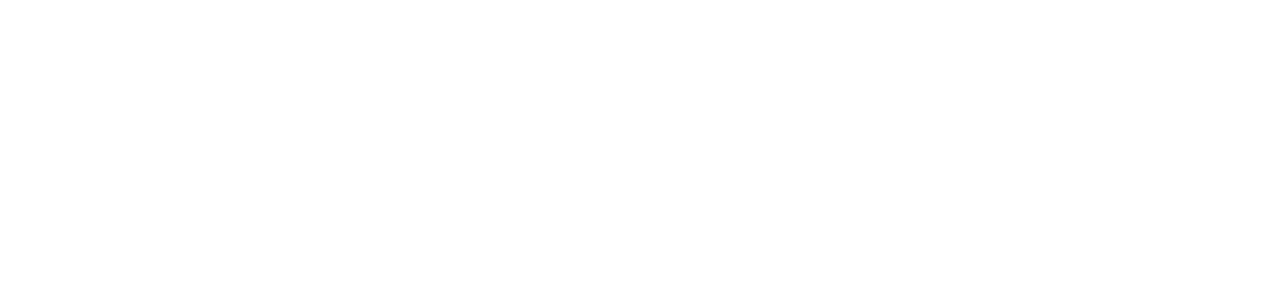
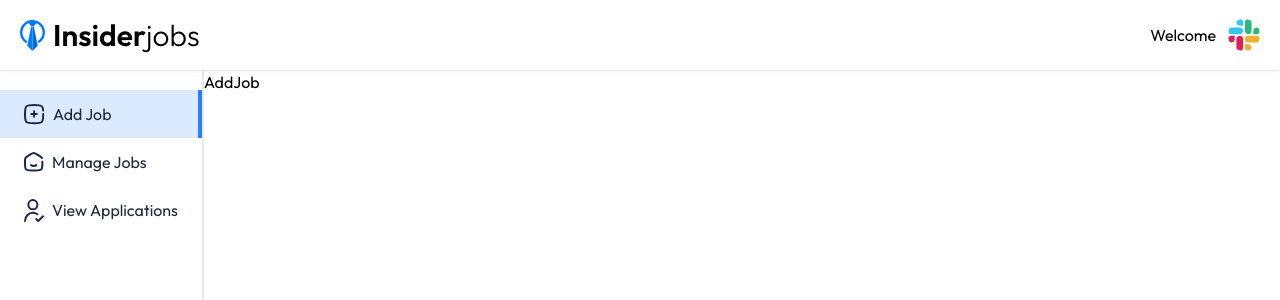
Before and after one commit to VanshikaSahu05/Job-Portal, a React (Vite) app in the folder client/: page /dashboard/add-job in a window 1280 px wide. Before the commit this address had no page. Shown: the top 300 px of the page. Built offline with nearby package versions, Linux system fonts and the light colour scheme; a web font is replaced by a local one.

Commit message:
DashBoard page and left side of Dashboard

```diff
--- a/client/src/App.jsx
+++ b/client/src/App.jsx
@@ -5,6 +5,12 @@
 import Recruiter from './Components/Recruiter'
 import { useContext } from 'react'
 import { AppContext } from './Context/AppContext'
+import Dashboard from './Pages/Dashboard'
+import AddJob from './Pages/AddJob'
+import ManageJobs from './Pages/Managejobs'
+import ViewApplication from './Pages/ViewApplication'
+
+
 
 
 function App() {
@@ -16,11 +22,14 @@
       {showRecruiterLogin && <Recruiter />}
       <Routes>
         <Route path='/' element={<Home />}/>
+        <Route path='/apply-job/:id' element={<ApplyJob />} />
+        <Route path='/applications' element={<Applications />} />
+        <Route path='/dashboard' element={<Dashboard />}>
+        <Route path='add-job' element={<AddJob/>}/>
+        <Route path='manage-jobs' element={<ManageJobs/>}/>
+        <Route path='view-applications' element={<ViewApplication/>}/>
+        </Route>
 
-        <Route path='apply-job/:id' element={<ApplyJob />} >
-        </Route>
-        <Route path='/applications' element={<Applications />} >
-        </Route>
       </Routes>
     </div>
   )
--- /dev/null
+++ b/client/src/Pages/AddJob.jsx
@@ -0,0 +1,9 @@
+import React from 'react'
+
+const AddJob = () => {
+  return (
+    <div>AddJob</div>
+  )
+}
+
+export default AddJob
--- /dev/null
+++ b/client/src/Pages/Dashboard.jsx
@@ -0,0 +1,90 @@
+import { NavLink, Outlet, useNavigate } from "react-router-dom";
+import { assets } from "../assets/assets";
+
+const Dashboard = () => {
+  const navigate = useNavigate();
+  return (
+    <div className="min-h-screen">
+      {/* NavBar for Recruiter Panel */}
+
+      <div className="shadow py-4">
+        <div className="px-5 flex justify-between items-center">
+          <img
+            onClick={(e) => navigate("/")}
+            className="max-sm:w-32 cursor-pointer "
+            src={assets.logo}
+            alt=""
+          />
+          <div className="flex items-center gap-3">
+            <p className="max-sm:hidden">Welcome</p>
+            <div className="relative group">
+              <img
+                className="w-8 rounded-full"
+                src={assets.company_icon}
+                alt=""
+              />
+              <div
+                className="absolute hidden group-hover:block top-0 right-0 z-10 text-black rounded pt-12
+                    "
+              >
+                <ul className="list-none m-0 p-2 bg-white rounded-md border border-gray-200 text-sm">
+                  <li className="py-1 px-2 cursor-pointer pr-10">Logout</li>
+                  <li></li>
+                </ul>
+              </div>
+            </div>
+          </div>
+        </div>
+      </div>
+
+      <div className="flex items-start">
+        {/* LeftSide Bar */}
+        <div className="inline-block min-h-screen border-r-2 border-gray-200">
+          <ul className="flex flex-col items-start pt-5 text-gray-800">
+            <NavLink
+              className={({ isActive }) =>
+                ` flex items-center p-3 sm:px-6 gap-2 w-full hover:bg-gray-100 ${
+                  isActive && "bg-blue-100 border-r-4 border-blue-500"
+                }`
+              }
+              to={"/dashboard/add-job"}
+            >
+              <img className="min-w-4" src={assets.add_icon} alt="" />
+              <p className="max-sm:hidden">Add Job</p>
+            </NavLink>
+
+            <NavLink
+              className={({ isActive }) =>
+                ` flex items-center p-3 sm:px-6 gap-2 w-full hover:bg-gray-100 ${
+                  isActive && "bg-blue-100 border-r-4 border-blue-500"
+                }`
+              }
+              to={"/dashboard/manage-jobs"}
+            >
+              <img className="min-w-4" src={assets.home_icon} alt="" />
+              <p className="max-sm:hidden">Manage Jobs</p>
+            </NavLink>
+
+            <NavLink
+              className={({ isActive }) =>
+                ` flex items-center p-3 sm:px-6 gap-2 w-full hover:bg-gray-100 ${
+                  isActive && "bg-blue-100 border-r-4 border-blue-500"
+                }`
+              }
+              to={"/dashboard/view-applications"}
+            >
+              <img className="min-w-4" src={assets.person_tick_icon} alt="" />
+              <p className="max-sm:hidden">View Applications</p>
+            </NavLink>
+          </ul>
+        </div>
+
+        <div>
+          <Outlet />
+        </div>
+      </div>
+    </div>
+  );
+};
+
+export default Dashboard;
--- /dev/null
+++ b/client/src/Pages/ManageJobs.jsx
@@ -0,0 +1,9 @@
+import React from 'react'
+
+const ManageJobs = () => {
+  return (
+    <div>Managejobs</div>
+  )
+}
+
+export default ManageJobs
--- /dev/null
+++ b/client/src/Pages/ViewApplication.jsx
@@ -0,0 +1,9 @@
+import React from 'react'
+
+const ViewApplication = () => {
+  return (
+    <div>ViewApplication</div>
+  )
+}
+
+export default ViewApplication
```
